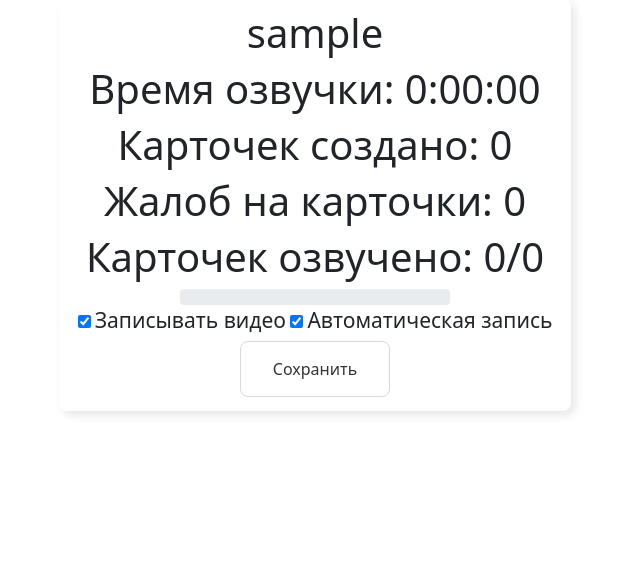
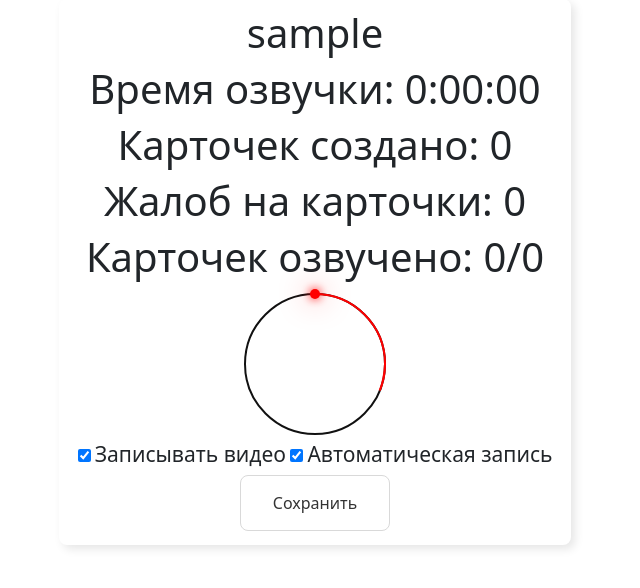
Before and after one commit to nazaroviktor2/michelin-dictator, a Django app: page /profile/ in a window 1280 px wide. Shown: the part 129-717 px from the top of the page, without its empty margins (325-965 px from the left). Run offline with Django 4.2, Linux system fonts and the light colour scheme; the visitor is signed in with stand-in values (Sample User, id 1); data that the repository does not hold is empty.

Commit message:
new profile

```diff
--- a/michelinDictator/static/home/css/style.css
+++ b/michelinDictator/static/home/css/style.css
@@ -388,3 +388,16 @@
     background-color: #373737;
     color: #fff;
 }
+body.dark-theme .btn_KIRILL{
+    color: #111111;
+    background-color: #fff;
+}
+body.light-theme .number h2{
+    color: #111;
+}
+body.light-theme .number h2 span{
+    color: #111;
+}
+body.light-theme .number p{
+    color: #373737;
+}
--- a/michelinDictator/static/home/css/user_card_style.css
+++ b/michelinDictator/static/home/css/user_card_style.css
@@ -324,10 +324,6 @@
     background-color: #fff;
     color: #111111;
 }
-body .dark-theme .styled-table tbody{
-    background-color: #373737;
-    color: #fff;
-}
 .styled-table tbody tr:last-of-type {
     border-bottom: 2px solid #fd0202;
 }
--- a/michelinDictator/templates/card.html
+++ b/michelinDictator/templates/card.html
@@ -76,7 +76,7 @@
             <div class="button-grid">
                 <table style="margin: auto;">
                     <td><div id="start"><button class="btn" onclick="set_t(); set_n(); recording()">Запись</button></div></td>
-                    <td><div id="pause"><button class="btn" style="background-color: #fd0202; color: #fff;">Пауза</button></div></td>
+                    <td><div id="pause"><button class="btn_KIRILL">Пауза</button></div></td>
                     <td><div id="resume"><button class="btn">Продолжить</button></div></td>
                     <td><div id="stop"><button onclick="set_t()" class="btn">Остановить</button></div></td>
                     <td><div id="sub"><button onclick="print()" class="btn">Отправить</button></div></td>
--- a/michelinDictator/templates/profile.html
+++ b/michelinDictator/templates/profile.html
@@ -32,6 +32,119 @@
 		background-color: #fd0202;
 		color: #fff;
 	}
+    .card_proile{
+        display: flex;
+        justify-content: center;
+        align-items: center;
+    }
+    .percent_profile{
+        position: relative;
+        width: 150px;
+        height: 150px;
+    }
+    svg{
+        position: relative;
+        width: 150px;
+        height: 150px;
+        transform: rotate(270deg);
+    }
+    circle{
+        width: 100%;
+        height: 100%;
+        fill: transparent;
+        stroke-width: 2;
+        stroke: #111;
+        transform: translate(5px, 5px);
+    }
+    circle:nth-child(2){
+        stroke: var(--clr);
+        stroke-dasharray: 440;
+        stroke-dashoffset: 303;
+        opacity: 0;
+        animation: fadeIn 1.5s linear forwards;
+        animation-delay: 2.5s;
+    }
+    @keyframes fadeIn{
+        0%
+        {
+            opacity: 0;
+        }
+        100%
+        {
+            opacity: 1;
+        }
+    }
+    .dot{
+        position: absolute;
+        inset: 5px;
+        z-index: 10;
+        transform: rotate(calc(3.6deg*var(--num)));
+        animation: animateDot 2s linear forwards;
+
+    }
+    @keyframes animateDot{
+        0%
+        {
+            transform: rotate(0deg);
+        }
+        100%
+        {
+            transform: rotate(calc(3.6deg * var(--num)));
+        }
+    }
+    .dot::before{
+        content: "";
+        position: absolute;
+        top: -5px;
+        left: 50%;
+        transform: translateX(-50%);
+        width: 10px;
+        height: 10px;
+        border-radius: 50%;
+        background: var(--clr);
+        box-shadow: 0 0 10px var(--clr), 0 0 30px var(--clr);
+    }
+    .number{
+        position: absolute;
+        inset: 0;
+        display: flex;
+        justify-content: center;
+        align-items: center;
+        flex-direction: column;
+        opacity: 0;
+        animation: fadeIn 1s linear forwards;
+        animation-delay: 2.5s;
+    }
+    .number h2{
+        display: flex;
+        justify-content: center;
+        align-items: center;
+        margin-bottom: 0px;
+        margin-top: -5px;
+        color: #fff;
+        font-weight: 900;
+        font-size: 3em;
+        margin-left: 10px;
+    }
+    .number h2 span{
+        font-weight: 300;
+        color: #fff;
+        font-size: 0.5em;
+    }
+    .number p{
+        margin-top: 10px;
+        font-weight: 500;
+        font-size: 0.9em;
+        line-height: 2px;
+        letter-spacing: 2px;
+        text-transform: uppercase;
+        color: rgba(255, 255, 255, 0.75);
+    }
+	.KIRILL{
+		display: flex;
+        justify-content: center;
+        align-items: center;
+	}
 </style>
 {% if request.user.is_authenticated %}
 	<div id="layer1">
@@ -40,8 +153,23 @@
 		<h1>Карточек создано: {{ count_card }}</h1>
 		<h1>Жалоб на карточки: {{ count_report }}</h1>
 		<h1>Карточек озвучено: {{ count_audio }}/{{ all_cards }}</h1>
-		<div class="progress" style="width: 55%; margin: auto;">
+		{% comment %} <div class="progress" style="width: 55%; margin: auto;">
 			<div class="progress-bar progress-bar-striped bg-danger progress-bar-animated" role="progressbar" style="width: {{ percent }}%" aria-valuenow="{{ count_audio }}" aria-valuemin="0" aria-valuemax="{{ all_cards }}"></div>
+		</div> {% endcomment %}
+		<div class="KIRILL">
+			<div class="card_profile">
+				<div class="percent_profile" style="--clr:red;--num:{{ percent }};">
+					<div class="dot"></div>
+					<svg>
+						<circle cx="70" cy="70" r="70"></circle>
+						<circle cx="70" cy="70" r="70"></circle>
+					</svg>
+					<div class="number">
+						<h2>{{ percent }}<span>%</span></h2>
+						<p>Выполнено</p>
+					</div>
+				</div>
+			</div>
 		</div>
 		{% if  request.user.allow_video %}
 		<input type="checkbox" id="video" name="video" checked>
```
Also changed, not shown: michelinDictator/static/home/css/card_style.css (+13 -0 lines).
